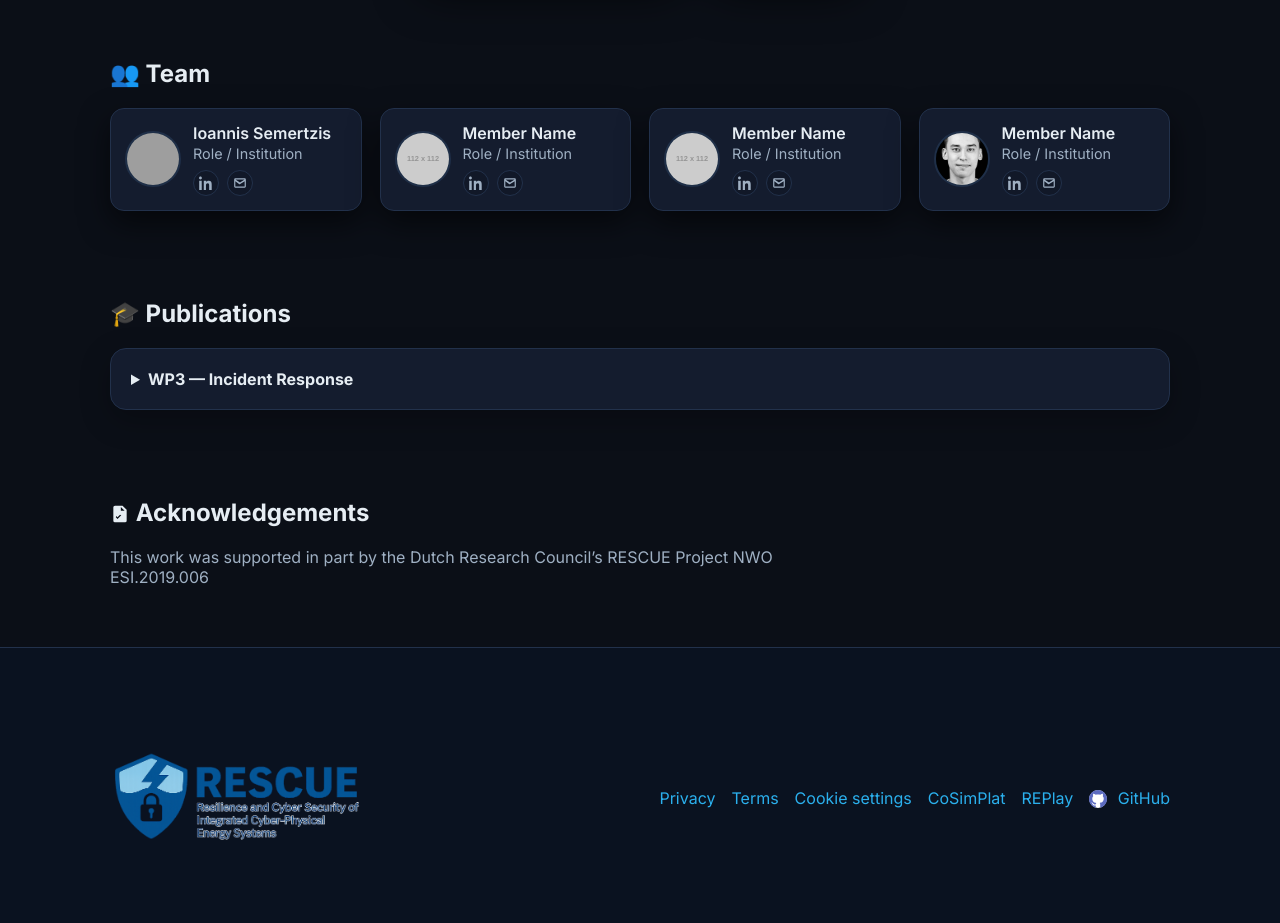
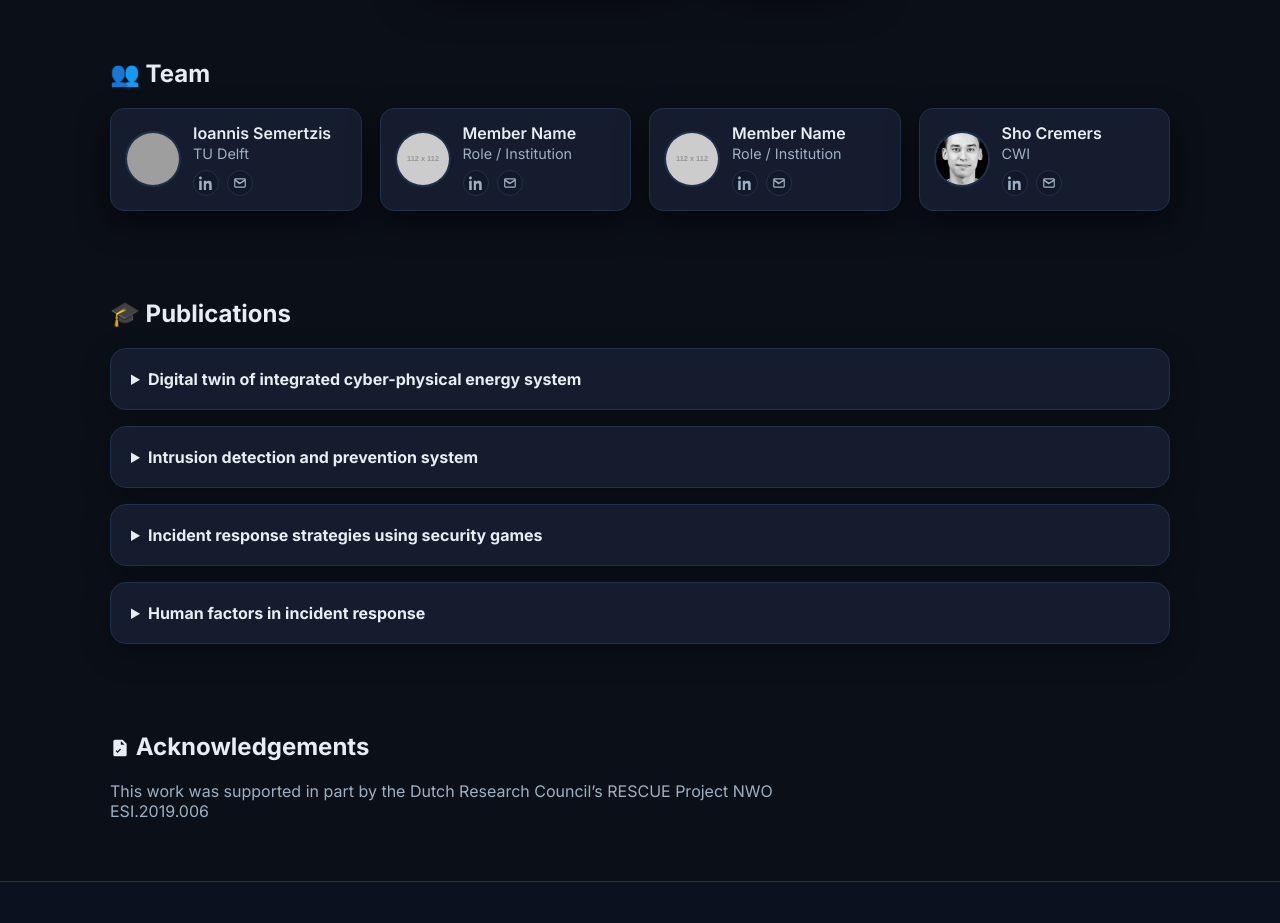
Before and after one commit to ESI-FAR/rescue-showcase, a plain HTML site: page index.html in a window 1280 px wide. Shown: the part 2600-3523 px from the top of the page. Drawn offline with Linux system fonts and the light colour scheme; grey boxes are pictures that could not be loaded; placeholder pictures from the web are drawn by us.

Commit message:
add publications sections and refine team

```diff
--- a/index.html
+++ b/index.html
@@ -1005,16 +1005,16 @@
             <img class="avatar" src="img/team/_MG_7512-Ioannis Semertzis.jpg" alt="Ioannis Semertzis" />
             <div class="member-main">
               <strong class="member-name">Ioannis Semertzis</strong>
-              <div class="member-role">Role / Institution</div>
+              <div class="member-role">TU Delft</div>
               <div class="member-links">
-                <a href="https://www.linkedin.com/" target="_blank" rel="noopener noreferrer"
+                <a href="https://www.linkedin.com/in/ioannis-semertzis/" target="_blank" rel="noopener noreferrer"
                   class="icon-link" aria-label="LinkedIn profile">
                   <!-- LinkedIn icon -->
                   <svg viewBox="0 0 24 24" aria-hidden="true">
                     <path d="M4.98 3.5C4.98 4.88 3.9 6 2.5 6S0 4.88 0 3.5 1.12 1 2.5 1s2.48 1.12 2.48 2.5zM.32 8.16h4.36V24H.32zM8.2 8.16h4.18v2.16h.06c.58-1.1 2-2.26 4.12-2.26 4.4 0 5.21 2.9 5.21 6.68V24h-4.36v-7.6c0-1.82-.03-4.16-2.54-4.16-2.54 0-2.93 1.98-2.93 4.02V24H8.2z" />
                   </svg>
                 </a>
-                <a href="mailto:ioannis@example.com" class="icon-link" aria-label="Email">
+                <a href="mailto:I.Semertzis@tudelft.nl" class="icon-link" aria-label="Email">
                   <!-- Email icon -->
                   <svg viewBox="0 0 24 24" aria-hidden="true">
                     <path d="M4 4h16a2 2 0 0 1 2 2v12a2 2 0 0 1-2 2H4a2 2 0 0 1-2-2V6a2 2 0 0 1 2-2zm0 2v.2l8 5 8-5V6H4zm16 2.9-7.6 4.75a2 2 0 0 1-2.1 0L4 8.9V18h16V8.9z" />
@@ -1026,8 +1026,8 @@
         </div>
         <div class="member-extra">
           <p>
-            Short bio or responsibilities here. Focus on RESCUE-related role, e.g.
-            incident response, CRoF, or CPS resilience.
+            In RESCUE, Ioannis Semertzis develops next-generation intrusion detection and prevention methods for the Control Room of the Future using deep-learning-based anomaly detection in cyber-physical energy systems. His areas of interest are cyber-physical energy systems, digital twins, and cybersecurity.
+
           </p>
         </div>
       </article>
@@ -1038,16 +1038,16 @@
           <div class="member-top">
             <img class="avatar" src="img/team/sho_phtoto_CWI.JPG" alt="Member name" />
             <div class="member-main">
-              <strong class="member-name">Member Name</strong>
-              <div class="member-role">Role / Institution</div>
+              <strong class="member-name">Sho Cremers</strong>
+              <div class="member-role">CWI</div>
               <div class="member-links">
-                <a href="https://www.linkedin.com/" target="_blank" rel="noopener noreferrer"
+                <a href="https://www.linkedin.com/in/sho-cremers/" target="_blank" rel="noopener noreferrer"
                   class="icon-link" aria-label="LinkedIn profile">
                   <svg viewBox="0 0 24 24" aria-hidden="true">
                     <path d="M4.98 3.5C4.98 4.88 3.9 6 2.5 6S0 4.88 0 3.5 1.12 1 2.5 1s2.48 1.12 2.48 2.5zM.32 8.16h4.36V24H.32zM8.2 8.16h4.18v2.16h.06c.58-1.1 2-2.26 4.12-2.26 4.4 0 5.21 2.9 5.21 6.68V24h-4.36v-7.6c0-1.82-.03-4.16-2.54-4.16-2.54 0-2.93 1.98-2.93 4.02V24H8.2z" />
                   </svg>
                 </a>
-                <a href="mailto:someone@example.com" class="icon-link" aria-label="Email">
+                <a href="mailto:Sho.Cremers@cwi.nl" class="icon-link" aria-label="Email">
                   <svg viewBox="0 0 24 24" aria-hidden="true">
                     <path d="M4 4h16a2 2 0 0 1 2 2v12a2 2 0 0 1-2 2H4a2 2 0 0 1-2-2V6a2 2 0 0 1 2-2zm0 2v.2l8 5 8-5V6H4zm16 2.9-7.6 4.75a2 2 0 0 1-2.1 0L4 8.9V18h16V8.9z" />
                   </svg>
--- a/publications/publications.json
+++ b/publications/publications.json
@@ -1,20 +1,74 @@
 {
   "workPackages": [
     {
-      "id": "WP3",
-      "title": "WP3 — Incident Response",
-      "folder": "WP3 - Incident Response",
+      "id": "WP2",
+      "title": "Digital twin of integrated cyber-physical energy system",
+      "folder": "WP2",
       "publications": [
         {
-          "file": "pub_1.txt",
-          "ga": "pub_1_ga.svg",
-          "label": "Game-Theoretical Modeling of Sequential Topology Attacks in Radially Operated Distribution Networks",
-          "authors": "A. Author, B. Author, C. Author",
-          "doi": "10.1234/abcd.2025.001",
-          "doiUrl": "https://doi.org/10.1234/abcd.2025.001",
-          "repo": "https://zenodo.org/record/1234567",
-          "source": "https://publisher.example.com/paper/123",
-          "scholar": "https://scholar.google.com/scholar?cluster=1234567890"
+          "file": "pub_21.txt",
+          "ga": "pub_21_ga.svg",
+          "label": "Power System Stability Analysis From Cyber Attacks Perspective",
+          "authors": "Semertzis I, Ştefanov A, Presekal A, Kruimer B, Torres JL, Palensky P.",
+          "doi": "10.1109/ACCESS.2024.3443061",
+          "doiUrl": "https://ieeexplore.ieee.org/document/10634523",
+          "repo": "https://ieeexplore.ieee.org/document/10634523",
+          "source": "https://ieeexplore.ieee.org/document/10634523",
+          "scholar": "https://scholar.google.com/scholar?hl=en&as_sdt=0%2C5&q=Power+System+Stability+Analysis+From+Cyber+Attacks+Perspective&btnG="
+        }
+      ]
+    },
+    {
+      "id": "WP3",
+      "title": "Intrusion detection and prevention system",
+      "folder": "WP3",
+      "publications": [
+        {
+          "file": "pub_31.txt",
+          "ga": "pub_31_ga.svg",
+          "label": "Intrusion detection and prevention system",
+          "authors": "Author A, Author B., Author C.",
+          "doi": "10.1109/ACCESS.2024.xyz",
+          "doiUrl": "https://ieeexplore.ieee.org/document/xyz",
+          "repo": "https://ieeexplore.ieee.org/document/xyz",
+          "source": "https://ieeexplore.ieee.org/document/xyz",
+          "scholar": "https://scholar.google.com/scholar?hl=en&as_sdt=0%2C5&q=Power+System+Stability+Analysis+From+Cyber+Attacks+Perspective&btnG="
+        }
+      ]
+    },
+    {
+      "id": "W4",
+      "title": "Incident response strategies using security games",
+      "folder": "WP4",
+      "publications": [
+        {
+          "file": "pub_41.txt",
+          "ga": "pub_41_ga.svg",
+          "label": "Incident response strategies using security games",
+          "authors": "Author A, Author B., Author C.",
+          "doi": "10.1109/ACCESS.2024.xyz",
+          "doiUrl": "https://ieeexplore.ieee.org/document/xyz",
+          "repo": "https://ieeexplore.ieee.org/document/xyz",
+          "source": "https://ieeexplore.ieee.org/document/xyz",
+          "scholar": "https://scholar.google.com/scholar?hl=en&as_sdt=0%2C5&q=Power+System+Stability+Analysis+From+Cyber+Attacks+Perspective&btnG="
+        }
+      ]
+    },
+    {
+      "id": "W5",
+      "title": "Human factors in incident response",
+      "folder": "WP5",
+      "publications": [
+        {
+          "file": "pub_51.txt",
+          "ga": "pub_51_ga.svg",
+          "label": "Human factors in incident response",
+          "authors": "Author A, Author B., Author C.",
+          "doi": "10.1109/ACCESS.2024.xyz",
+          "doiUrl": "https://ieeexplore.ieee.org/document/xyz",
+          "repo": "https://ieeexplore.ieee.org/document/xyz",
+          "source": "https://ieeexplore.ieee.org/document/xyz",
+          "scholar": "https://scholar.google.com/scholar?hl=en&as_sdt=0%2C5&q=Power+System+Stability+Analysis+From+Cyber+Attacks+Perspective&btnG="
         }
       ]
     }
```
Also changed, not shown: publications/WP2/pub_21.txt, publications/WP2/pub_21_ga.svg (renamed from publications/WP3 - Incident Response/pub_1_ga.svg), publications/WP3/pub_31.txt (added), publications/WP3/pub_31_ga.txt (added), publications/WP4/pub_41.txt (added), publications/WP4/pub_41_ga.txt (added), publications/WP5/pub_51.txt (added), publications/WP5/pub_51_ga.txt (added).
